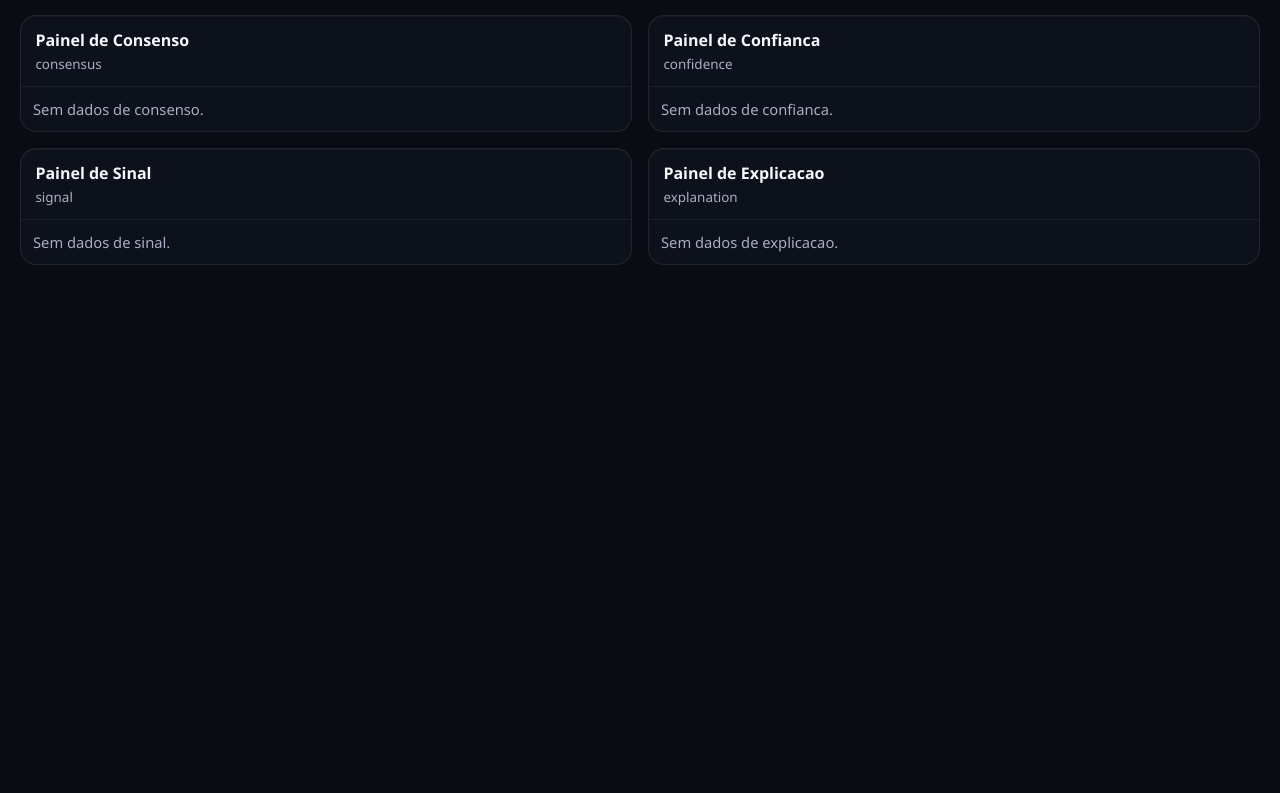
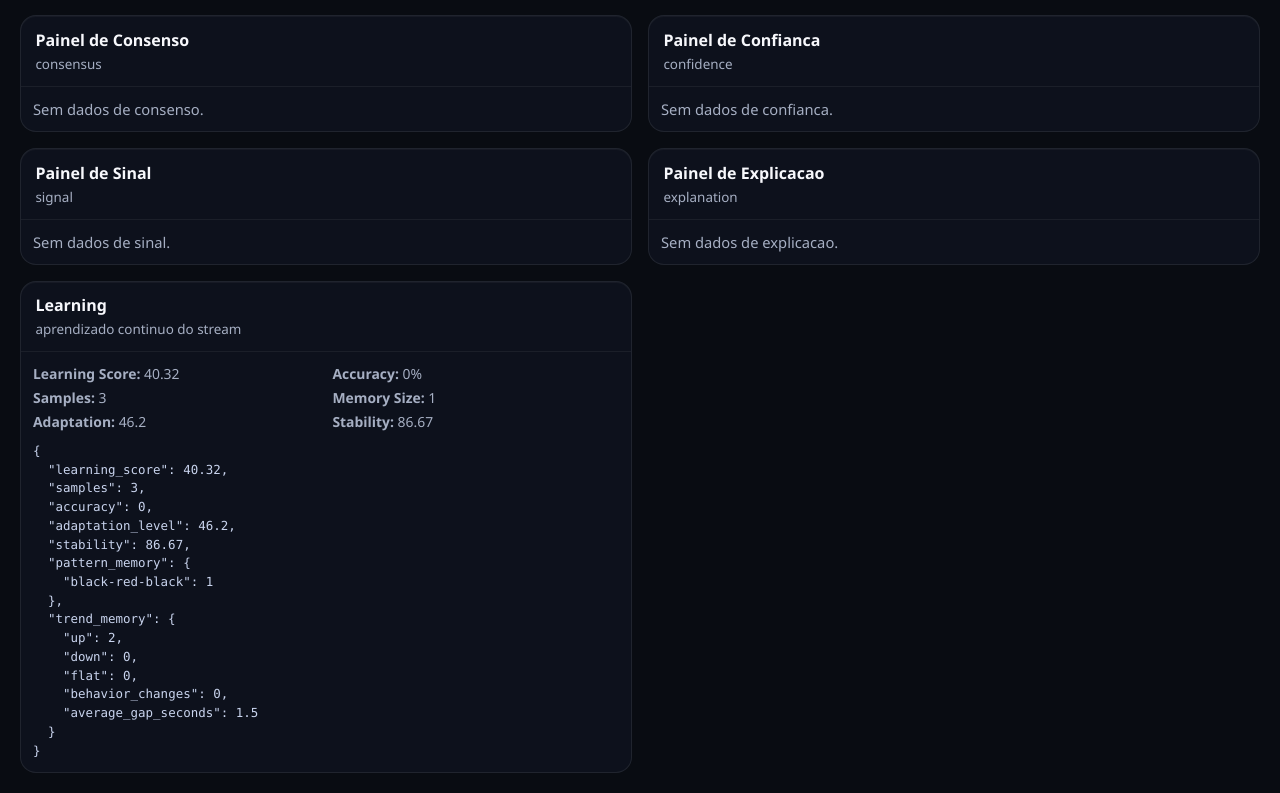
Before and after one commit to DoubleEvolutionOficial/double-evolution-ia, a React (Vite) app in the folder frontend/: page / in a window 1280 px wide. Shown: the part 1622-2415 px from the top of the page. Before the commit the page ends 1907 px from the top, so only its background shows below. Built offline with nearby package versions, Linux system fonts and the light colour scheme; no server answers.

Commit message:
feat(frontend): implement Learning Engine (LAB-030)

```diff
--- a/frontend/src/App.css
+++ b/frontend/src/App.css
@@ -243,6 +243,19 @@ body {
   margin: 0;
 }
 
+.learning-metrics {
+  display: grid;
+  grid-template-columns: repeat(2, minmax(0, 1fr));
+  gap: 0.3rem 0.8rem;
+  margin-bottom: 0.7rem;
+}
+
+.learning-metrics p {
+  margin: 0;
+  font-size: 0.87rem;
+  color: var(--text-muted);
+}
+
 @media (max-width: 1024px) {
   .actions,
   .panel-grid {
--- a/frontend/src/App.tsx
+++ b/frontend/src/App.tsx
@@ -4,6 +4,8 @@ import { fetchHealth } from "./api/health";
 import { JsonViewer } from "./components/JsonViewer";
 import { Panel } from "./components/Panel";
 import { StatusBadge } from "./components/StatusBadge";
+import { LearningEngine } from "./services/learning/learningEngine";
+import { LearningSnapshot } from "./services/learning/types";
 import { liveDataService } from "./services/live-data/liveDataService";
 import {
   LiveDataEvent,
@@ -71,6 +73,24 @@ function formatClock(time: Date): string {
   return time.toLocaleTimeString("pt-BR", { hour12: false });
 }
 
+function createEmptyLearning(): LearningSnapshot {
+  return {
+    learning_score: 0,
+    samples: 0,
+    accuracy: 0,
+    adaptation_level: 0,
+    stability: 0,
+    pattern_memory: {},
+    trend_memory: {
+      up: 0,
+      down: 0,
+      flat: 0,
+      behavior_changes: 0,
+      average_gap_seconds: 0,
+    },
+  };
+}
+
 function App() {
   const [health, setHealth] = useState<LaboratoryHealth | null>(null);
   const [isCheckingHealth, setIsCheckingHealth] = useState(false);
@@ -91,11 +111,14 @@ function App() {
   const [healthError, setHealthError] = useState<string | null>(null);
   const [analysisError, setAnalysisError] = useState<string | null>(null);
   const [lastAnalyzedAt, setLastAnalyzedAt] = useState<Date | null>(null);
+  const [learning, setLearning] = useState<LearningSnapshot>(createEmptyLearning);
 
   const debounceTimerRef = useRef<number | null>(null);
   const isAnalyzingRef = useRef(false);
   const pendingAutoAnalyzeRef = useRef(false);
   const lastAnalysisSignatureRef = useRef<string>("");
+  const learningEngineRef = useRef(new LearningEngine());
+  const lastIngestedIndexRef = useRef(0);
 
   const executeAnalysis = useCallback(
     async (reason: "auto" | "manual") => {
@@ -190,6 +213,21 @@ function App() {
       setLiveEvents(events);
       setLiveConnected(liveDataService.isConnected());
       setProviderName(liveDataService.getProviderName());
+
+      if (events.length >= lastIngestedIndexRef.current) {
+        const newEvents = events.slice(lastIngestedIndexRef.current);
+        newEvents.forEach((event) => learningEngineRef.current.ingest(event));
+        if (newEvents.length) {
+          setLearning(learningEngineRef.current.getSnapshot());
+        }
+        lastIngestedIndexRef.current = events.length;
+      } else {
+        learningEngineRef.current = new LearningEngine();
+        events.forEach((event) => learningEngineRef.current.ingest(event));
+        setLearning(learningEngineRef.current.getSnapshot());
+        lastIngestedIndexRef.current = events.length;
+      }
+
       if (events.length) {
         scheduleAutoAnalyze();
       }
@@ -221,6 +259,9 @@ function App() {
     liveDataService.setProvider(name);
     setProviderName(liveDataService.getProviderName());
     setLiveConnected(liveDataService.isConnected());
+    learningEngineRef.current = new LearningEngine();
+    lastIngestedIndexRef.current = 0;
+    setLearning(createEmptyLearning());
   }
 
   async function handleCheckHealth() {
@@ -400,6 +441,27 @@ function App() {
         <Panel title="Painel de Explicacao" subtitle="explanation">
           {analysis ? <JsonViewer data={analysis.explanation} /> : <p className="empty-state">Sem dados de explicacao.</p>}
         </Panel>
+        <Panel title="Learning" subtitle="aprendizado continuo do stream">
+          <div className="learning-metrics">
+            <p><strong>Learning Score:</strong> {learning.learning_score}</p>
+            <p><strong>Accuracy:</strong> {learning.accuracy}%</p>
+            <p><strong>Samples:</strong> {learning.samples}</p>
+            <p><strong>Memory Size:</strong> {Object.keys(learning.pattern_memory).length}</p>
+            <p><strong>Adaptation:</strong> {learning.adaptation_level}</p>
+            <p><strong>Stability:</strong> {learning.stability}</p>
+          </div>
+          <JsonViewer
+            data={{
+              learning_score: learning.learning_score,
+              samples: learning.samples,
+              accuracy: learning.accuracy,
+              adaptation_level: learning.adaptation_level,
+              stability: learning.stability,
+              pattern_memory: learning.pattern_memory,
+              trend_memory: learning.trend_memory,
+            }}
+          />
+        </Panel>
       </section>
     </main>
   );
--- /dev/null
+++ b/frontend/src/services/learning/learningEngine.ts
@@ -0,0 +1,215 @@
+import { LiveDataEvent } from "../live-data/types";
+import { LearningSnapshot } from "./types";
+
+const PATTERN_SIZE = 3;
+const WINDOW_SIZE = 10;
+
+type TransitionMap = Map<string, Map<string, number>>;
+
+export class LearningEngine {
+  private readonly history: LiveDataEvent[] = [];
+  private readonly patternFreq = new Map<string, number>();
+  private readonly transitionMap: TransitionMap = new Map();
+
+  private hits = 0;
+  private predictionCount = 0;
+  private trendUp = 0;
+  private trendDown = 0;
+  private trendFlat = 0;
+  private behaviorChanges = 0;
+  private totalGapSeconds = 0;
+  private gapCount = 0;
+  private lastWindowDominant: string | null = null;
+
+  ingest(event: LiveDataEvent): void {
+    const previous = this.history[this.history.length - 1];
+
+    if (previous) {
+      this.updatePrediction(previous.color, event.color);
+      this.updateTrend(previous.number, event.number);
+      this.updateGap(previous.timestamp, event.timestamp);
+      this.updateTransition(previous.color, event.color);
+    }
+
+    this.history.push(event);
+    this.updatePatternFrequency();
+    this.detectBehaviorChange();
+  }
+
+  getSnapshot(): LearningSnapshot {
+    const samples = this.history.length;
+    const accuracy = this.predictionCount
+      ? (this.hits / this.predictionCount) * 100
+      : 0;
+    const adaptationLevel = this.calculateAdaptationLevel(samples);
+    const stability = this.calculateStability(samples);
+    const coverage = Math.min(100, samples * 2.5);
+    const learningScore =
+      accuracy * 0.35 +
+      stability * 0.35 +
+      adaptationLevel * 0.2 +
+      coverage * 0.1;
+
+    return {
+      learning_score: round2(learningScore),
+      samples,
+      accuracy: round2(accuracy),
+      adaptation_level: round2(adaptationLevel),
+      stability: round2(stability),
+      pattern_memory: this.patternMemoryTop(12),
+      trend_memory: {
+        up: this.trendUp,
+        down: this.trendDown,
+        flat: this.trendFlat,
+        behavior_changes: this.behaviorChanges,
+        average_gap_seconds: round2(this.gapCount ? this.totalGapSeconds / this.gapCount : 0),
+      },
+    };
+  }
+
+  memorySize(): number {
+    return this.history.length;
+  }
+
+  private updatePrediction(previousColor: string, actualColor: string): void {
+    const row = this.transitionMap.get(previousColor);
+    if (!row || row.size === 0) {
+      return;
+    }
+
+    const predicted = this.maxKey(row);
+    if (!predicted) {
+      return;
+    }
+
+    this.predictionCount += 1;
+    if (predicted === actualColor) {
+      this.hits += 1;
+    }
+  }
+
+  private updateTrend(previousNumber: number, currentNumber: number): void {
+    if (currentNumber > previousNumber) {
+      this.trendUp += 1;
+      return;
+    }
+    if (currentNumber < previousNumber) {
+      this.trendDown += 1;
+      return;
+    }
+    this.trendFlat += 1;
+  }
+
+  private updateGap(previousTimestamp: string, currentTimestamp: string): void {
+    const previousMs = Date.parse(previousTimestamp);
+    const currentMs = Date.parse(currentTimestamp);
+
+    if (Number.isNaN(previousMs) || Number.isNaN(currentMs) || currentMs <= previousMs) {
+      return;
+    }
+
+    this.totalGapSeconds += (currentMs - previousMs) / 1000;
+    this.gapCount += 1;
+  }
+
+  private updateTransition(previousColor: string, nextColor: string): void {
+    if (!this.transitionMap.has(previousColor)) {
+      this.transitionMap.set(previousColor, new Map());
+    }
+
+    const row = this.transitionMap.get(previousColor)!;
+    row.set(nextColor, (row.get(nextColor) ?? 0) + 1);
+  }
+
+  private updatePatternFrequency(): void {
+    if (this.history.length < PATTERN_SIZE) {
+      return;
+    }
+
+    const pattern = this.history
+      .slice(this.history.length - PATTERN_SIZE)
+      .map((event) => event.color)
+      .join("-");
+
+    this.patternFreq.set(pattern, (this.patternFreq.get(pattern) ?? 0) + 1);
+  }
+
+  private detectBehaviorChange(): void {
+    if (this.history.length < WINDOW_SIZE * 2) {
+      return;
+    }
+
+    const latestWindow = this.history
+      .slice(-WINDOW_SIZE)
+      .map((event) => event.color);
+    const dominant = this.dominantColor(latestWindow);
+
+    if (this.lastWindowDominant !== null && dominant !== this.lastWindowDominant) {
+      this.behaviorChanges += 1;
+    }
+
+    this.lastWindowDominant = dominant;
+  }
+
+  private calculateAdaptationLevel(samples: number): number {
+    const changePressure = Math.min(100, this.behaviorChanges * 15);
+    const dataReadiness = Math.min(100, samples * 2);
+    const adaptation = 45 + changePressure * 0.45 + dataReadiness * 0.2;
+    return Math.max(0, Math.min(100, adaptation));
+  }
+
+  private calculateStability(samples: number): number {
+    if (samples < PATTERN_SIZE) {
+      return 0;
+    }
+
+    const topPatternCount = Math.max(...Array.from(this.patternFreq.values()), 0);
+    const patternDominance = Math.min(100, (topPatternCount / Math.max(1, samples)) * 100 * 2.2);
+
+    const averageGap = this.gapCount ? this.totalGapSeconds / this.gapCount : 0;
+    const gapStability = Math.max(0, 100 - Math.min(100, Math.abs(averageGap - 1.5) * 40));
+    const behaviorPenalty = Math.min(100, this.behaviorChanges * 8);
+
+    return Math.max(
+      0,
+      Math.min(
+        100,
+        patternDominance * 0.5 + gapStability * 0.35 + (100 - behaviorPenalty) * 0.15
+      )
+    );
+  }
+
+  private patternMemoryTop(limit: number): Record<string, number> {
+    const sorted = Array.from(this.patternFreq.entries()).sort((a, b) => b[1] - a[1]);
+    const top = sorted.slice(0, limit);
+    return Object.fromEntries(top);
+  }
+
+  private dominantColor(windowColors: string[]): string {
+    const counts = new Map<string, number>();
+    windowColors.forEach((color) => {
+      counts.set(color, (counts.get(color) ?? 0) + 1);
+    });
+
+    const key = this.maxKey(counts);
+    return key ?? "white";
+  }
+
+  private maxKey(map: Map<string, number>): string | null {
+    let bestKey: string | null = null;
+    let bestValue = -1;
+
+    map.forEach((value, key) => {
+      if (value > bestValue) {
+        bestValue = value;
+        bestKey = key;
+      }
+    });
+
+    return bestKey;
+  }
+}
+
+function round2(value: number): number {
+  return Math.round(value * 100) / 100;
+}
--- /dev/null
+++ b/frontend/src/services/learning/types.ts
@@ -0,0 +1,15 @@
+export type LearningSnapshot = {
+  learning_score: number;
+  samples: number;
+  accuracy: number;
+  adaptation_level: number;
+  stability: number;
+  pattern_memory: Record<string, number>;
+  trend_memory: {
+    up: number;
+    down: number;
+    flat: number;
+    behavior_changes: number;
+    average_gap_seconds: number;
+  };
+};
```
